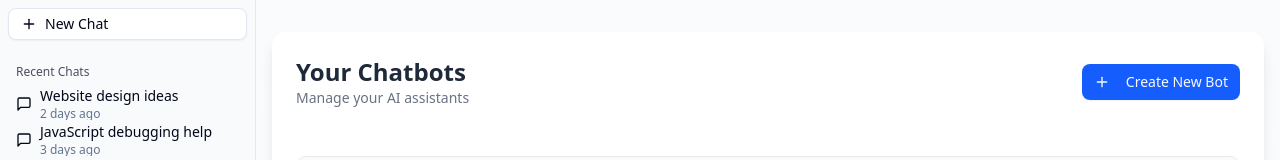
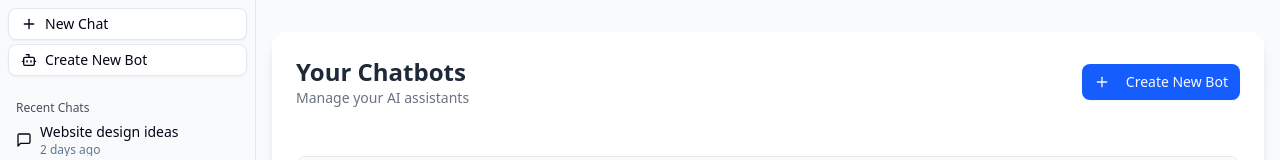
Before and after one commit to nisar512/AI-Bot, a Next.js app: page /dashboard in a window 1280 px wide. Shown: the top 160 px of the page. Built offline with nearby package versions, Linux system fonts and the light colour scheme; no server answers.

Commit message:
side small fix

```diff
--- a/app/components/ChatbotsTable.js
+++ b/app/components/ChatbotsTable.js
@@ -110,8 +110,8 @@ const ChatbotsTable = ({ refreshTrigger }) => {
               <TableHead className="font-semibold text-gray-700 w-[60px]"></TableHead>
               <TableHead className="font-semibold text-gray-700">Name</TableHead>
               <TableHead className="font-semibold text-gray-700">Status</TableHead>
-              <TableHead className="font-semibold text-gray-700 w-[100px]">Actions</TableHead>
-              <TableHead className="font-semibold text-gray-700 w-[150px]">Knowledge</TableHead>
+              <TableHead className="font-semibold text-gray-700">Actions</TableHead>
+              <TableHead className="font-semibold text-gray-700 w-[250px]">Knowledge</TableHead>
             </TableRow>
           </TableHeader>
           <TableBody>
--- a/components/sidebar/sidebar.js
+++ b/components/sidebar/sidebar.js
@@ -1,5 +1,6 @@
 "use client"
-import { Plus, MessageSquare, Settings, User } from "lucide-react"
+import { Plus, MessageSquare, Settings, User, Bot } from "lucide-react"
+import { useRouter } from "next/navigation"
 
 import {
   Sidebar,
@@ -26,15 +27,31 @@ const chatHistory = [
 ]
 
 export default function ChatSidebar() {
+  const router = useRouter();
+
   return (
     <Sidebar>
       <SidebarHeader>
         <SidebarMenu>
           <SidebarMenuItem>
             <SidebarMenuButton asChild>
-              <Button variant="outline" className="w-full justify-start gap-2">
+              <Button variant="outline"
+              onClick={() => router.push("/dashboard/chat")}
+              className="w-full justify-start gap-2">
                 <Plus size={16} />
                 <span>New Chat</span>
+              </Button>
+            </SidebarMenuButton>
+          </SidebarMenuItem>
+          <SidebarMenuItem>
+            <SidebarMenuButton asChild>
+              <Button
+                variant="outline"
+                className="w-full justify-start gap-2"
+                onClick={() => router.push("/dashboard")}
+              >
+                <Bot size={16} />
+                <span>Create New Bot</span>
               </Button>
             </SidebarMenuButton>
           </SidebarMenuItem>
```
